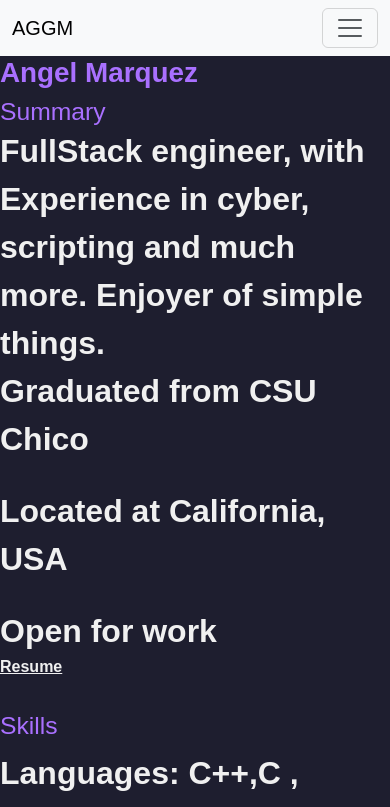
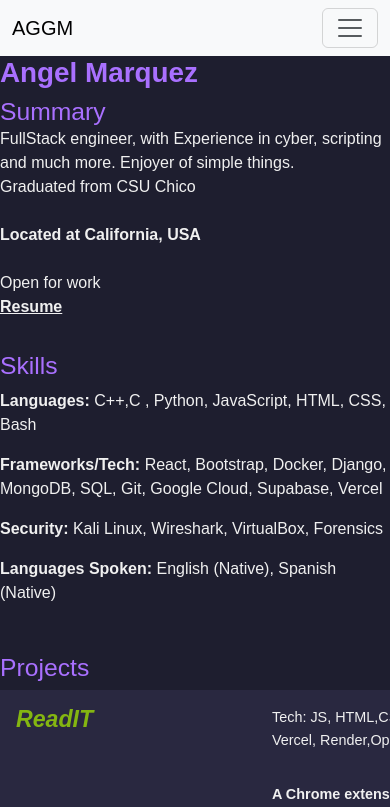
Before and after one commit to Angel086/reactPortFolio, a React (Vite) app: page / in a window 390 px wide. Shown: the top 807 px of the page. Built offline with nearby package versions, Linux system fonts and the light colour scheme.

Commit message:
Still need to figure out the cause

```diff
--- a/src/App.css
+++ b/src/App.css
@@ -167,10 +167,7 @@ h2 {
   gap: 1fr;
 }
 @media (max-width: 890px) {
-  p{
-    font-weight: bolder;
-    font-size: xx-large;
-  }
+
   .mycontainer {
     display: grid;
     grid-template-columns: repeat(auto, auto);
```
Also changed, not shown: src/App.jsx (line endings or trailing spaces).
